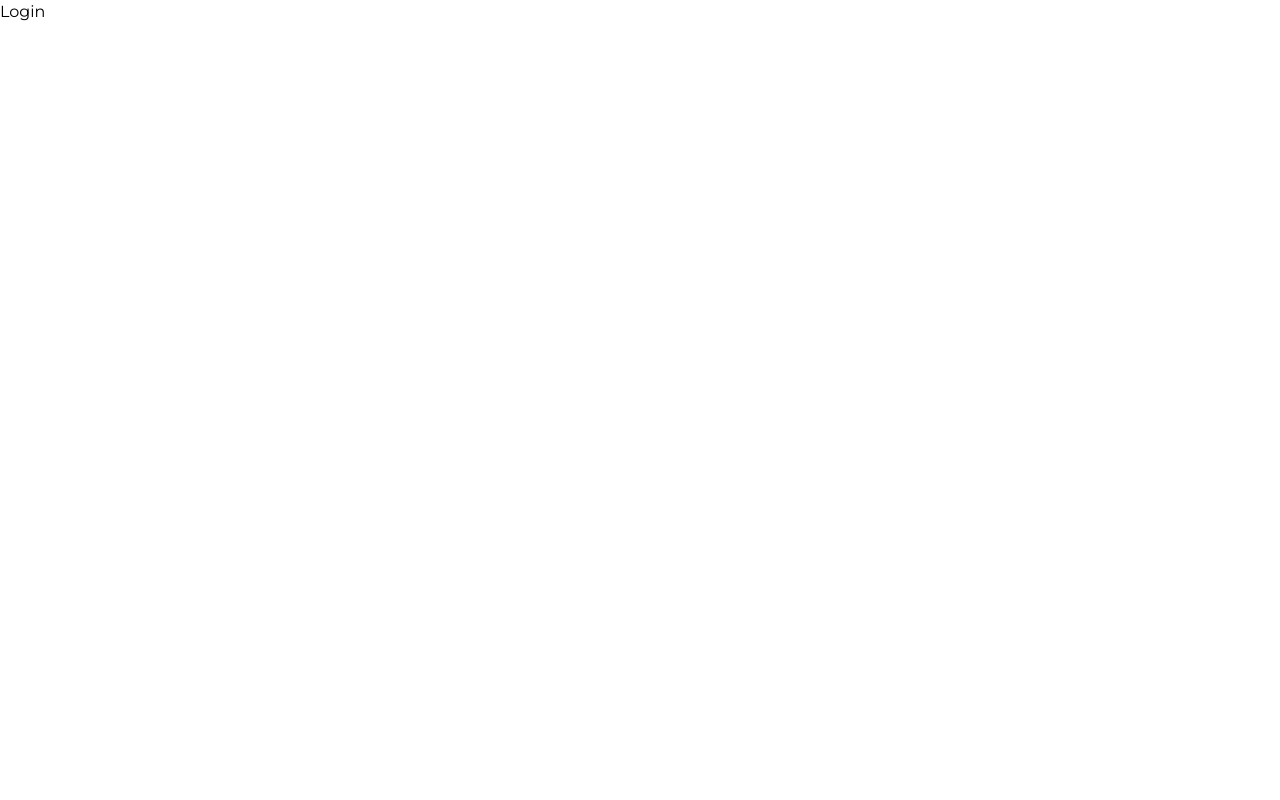
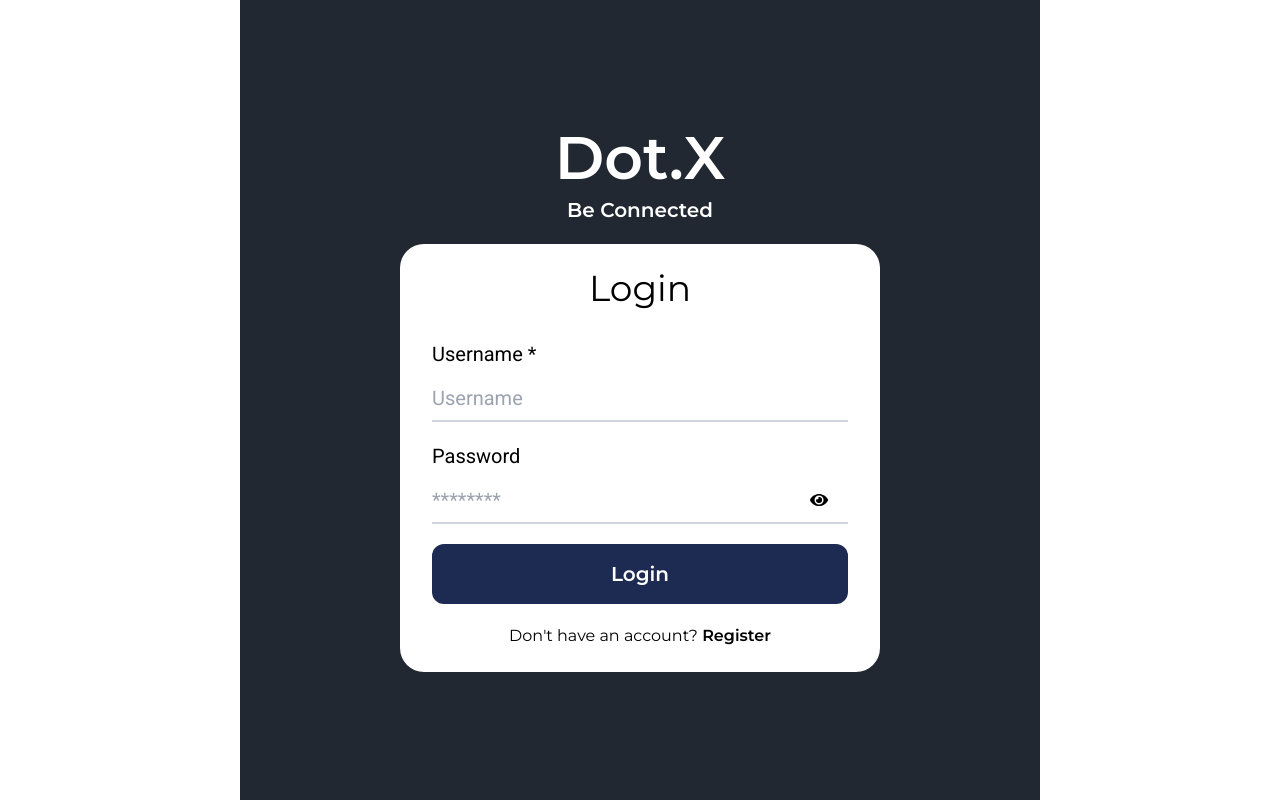
Before and after one commit to Prajwal-Neupane/typescript-frontent-blog, a React (Create React App) app: page /login in a window 1280 px wide. Built offline with nearby package versions, Linux system fonts and the light colour scheme.

Commit message:
designed login page

```diff
--- a/src/App.tsx
+++ b/src/App.tsx
@@ -2,7 +2,7 @@ import React from "react";
 // import Navbar from "./components/Navbar";
 // import Footer from "./components/Footer";
 // import { Route, Routes } from "react-router-dom";
-import Home from "./pages/Home";
+// import Home from "./pages/Home";
 import { Route, Routes } from "react-router-dom";
 import Login from "./pages/Login";
 import Register from "./pages/Register";
--- a/src/pages/Login.tsx
+++ b/src/pages/Login.tsx
@@ -1,7 +1,67 @@
-import React from "react";
+import React, { useState } from "react";
+import { FaEye, FaEyeSlash } from "react-icons/fa";
+import { Link } from "react-router-dom";
 
 const Login = () => {
-  return <div>Login</div>;
+  const [viewPassword, setViewPassword] = useState<boolean>(false);
+  return (
+    <div className="max-w-[800px] mx-auto bg-primary h-[100vh] py-8 flex flex-col gap-5 items-center justify-center">
+      <div className="flex flex-col items-center gap-2">
+        <h1 className="text-6xl font-semibold text-white">Dot.X</h1>
+        <p className="text-xl font-semibold text-white">Be Connected</p>
+      </div>
+      <div className="w-full px-8 py-6 md:w-[60%] bg-white rounded-3xl">
+        <h1 className="text-4xl text-center">Login</h1>
+        <div className="flex flex-col gap-5 mt-8 font-['Roboto'] ">
+          <div className="flex flex-col gap-2">
+            <p className="text-xl">Username *</p>
+            <input
+              className="py-2 text-xl border-b-2 border-gray-300 outline-none "
+              type="text"
+              name="username"
+              placeholder="Username"
+              id=""
+            />
+          </div>
+
+          <div className="flex flex-col gap-2">
+            <p className="text-xl">Password</p>
+            <div className="flex items-center pr-5 border-b-2 border-gray-300 ">
+              <input
+                className="w-full py-2 mr-5 text-xl outline-none "
+                type={`${viewPassword ? "text" : "password"}`}
+                name="password1"
+                placeholder="********"
+                id=""
+              />
+              {viewPassword ? (
+                <FaEyeSlash
+                  className="hover:cursor-pointer"
+                  onClick={() => setViewPassword(!viewPassword)}
+                  size={20}
+                />
+              ) : (
+                <FaEye
+                  className="hover:cursor-pointer"
+                  onClick={() => setViewPassword(!viewPassword)}
+                  size={20}
+                />
+              )}
+            </div>
+          </div>
+        </div>
+        <button className="w-full py-4 mt-5 text-xl font-semibold text-center text-white transition-colors duration-300 bg-secondary hover:bg-hover hover:cursor-pointer rounded-xl">
+          Login
+        </button>
+        <p className="mt-5 text-center text-[16px]">
+          Don't have an account?{" "}
+          <Link className="font-semibold" to={"/register"}>
+            Register
+          </Link>
+        </p>
+      </div>
+    </div>
+  );
 };
 
 export default Login;
--- a/src/pages/Register.tsx
+++ b/src/pages/Register.tsx
@@ -1,8 +1,11 @@
-import React from "react";
+import React, { useState } from "react";
 import { Link } from "react-router-dom";
 import { FaEye } from "react-icons/fa";
+import { FaEyeSlash } from "react-icons/fa";
 
 const Register = () => {
+  const [passwordView1, setPasswordView1] = useState<boolean>(false);
+  const [passwordView2, setPasswordView2] = useState<boolean>(false);
   return (
     <div className="max-w-[800px] mx-auto bg-primary h-full py-8 flex flex-col gap-5 items-center justify-center">
       <div className="flex flex-col items-center gap-2">
@@ -48,12 +51,24 @@ const Register = () => {
             <div className="flex items-center pr-5 border-b-2 border-gray-300 ">
               <input
                 className="w-full py-2 mr-5 text-xl outline-none "
-                type="password"
+                type={`${passwordView1 ? "text" : "password"}`}
                 name="password1"
                 placeholder="********"
                 id=""
               />
-              <FaEye size={20} />
+              {passwordView1 ? (
+                <FaEyeSlash
+                  className="hover:cursor-pointer"
+                  onClick={() => setPasswordView1(!passwordView1)}
+                  size={20}
+                />
+              ) : (
+                <FaEye
+                  className="hover:cursor-pointer"
+                  onClick={() => setPasswordView1(!passwordView1)}
+                  size={20}
+                />
+              )}
             </div>
           </div>
           <div className="flex flex-col gap-2">
@@ -61,12 +76,24 @@ const Register = () => {
             <div className="flex items-center pr-5 border-b-2 border-gray-300 ">
               <input
                 className="w-full py-2 mr-5 text-xl outline-none "
-                type="password"
+                type={`${passwordView2 ? "text" : "password"}`}
                 name="password2"
                 placeholder="********"
                 id=""
               />
-              <FaEye size={20} />
+              {passwordView2 ? (
+                <FaEyeSlash
+                  className="hover:cursor-pointer"
+                  onClick={() => setPasswordView2(!passwordView2)}
+                  size={20}
+                />
+              ) : (
+                <FaEye
+                  className="hover:cursor-pointer"
+                  onClick={() => setPasswordView2(!passwordView2)}
+                  size={20}
+                />
+              )}
             </div>
           </div>
           <div className="flex items-center gap-4 mt-5 text-xl">
```
